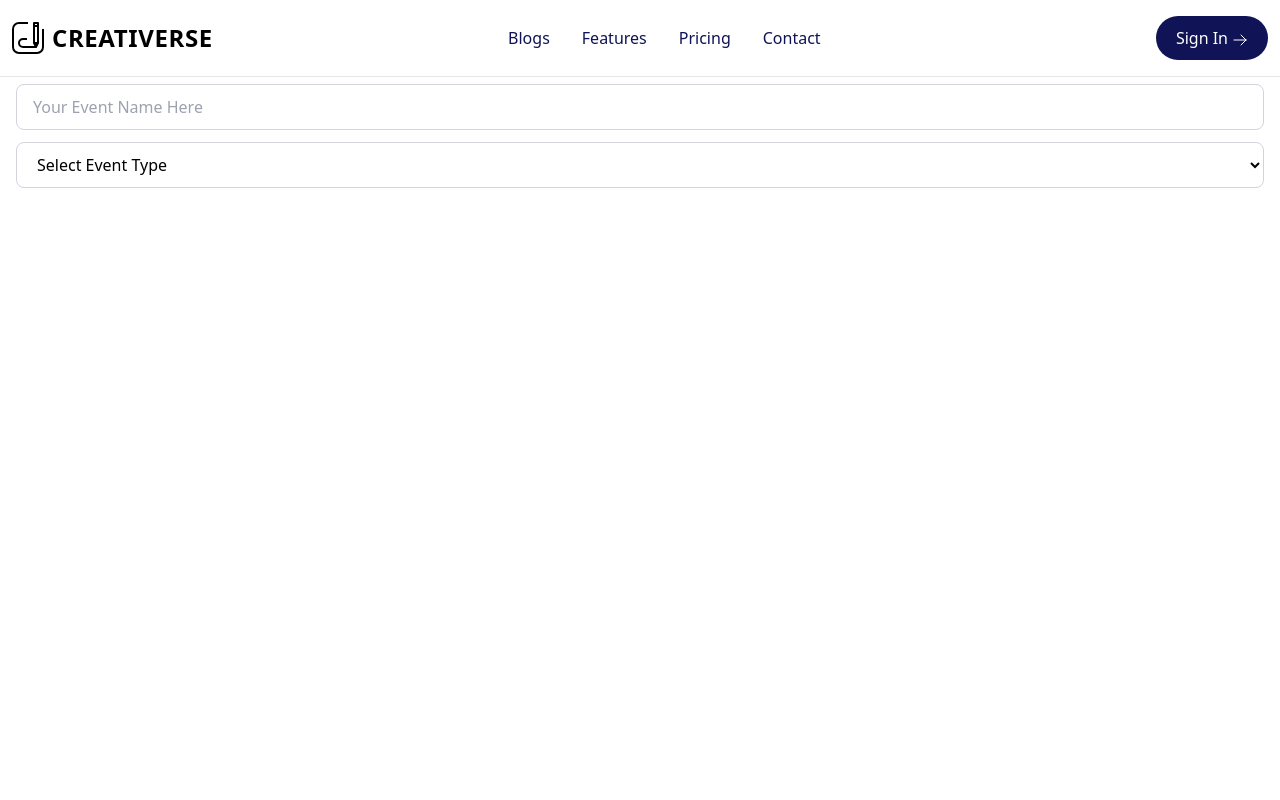
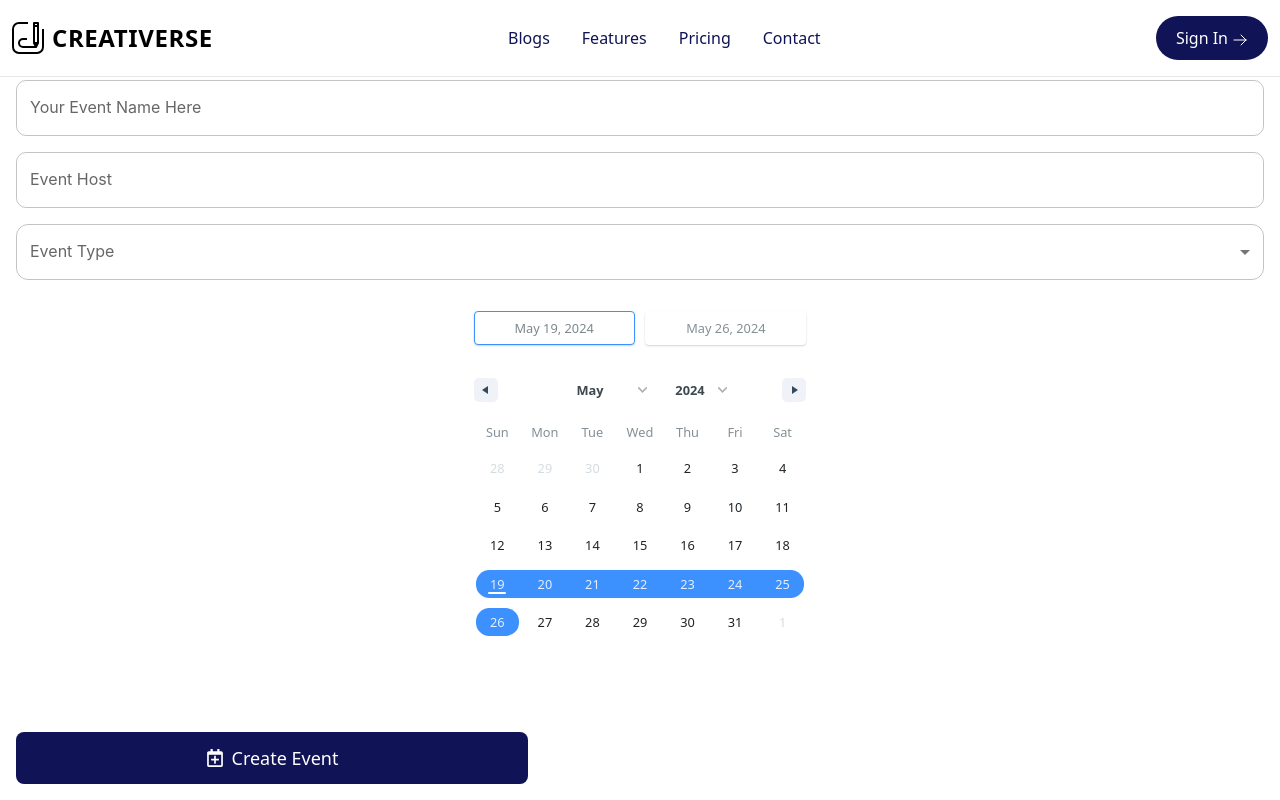
Before and after one commit to tanpreetjolly/fountane-getogether, a React (Vite) app in the folder client/: page /events/create in a window 1280 px wide. Built offline with nearby package versions, Linux system fonts and the light colour scheme; no server answers; a web font is replaced by a local one; what react-confirm would draw is missing.

Commit message:
feat : create event page

```diff
--- a/client/package.json
+++ b/client/package.json
@@ -28,10 +28,12 @@
     "@emotion/styled": "^11.11.0",
     "@mui/icons-material": "^5.15.4",
     "@mui/material": "^5.15.4",
+    "@mui/x-date-pickers": "^7.5.0",
     "@reduxjs/toolkit": "^2.0.1",
     "@types/react-infinite-scroll-component": "^5.0.0",
     "axios": "^1.6.7",
     "date-fns": "^3.5.0",
+    "dayjs": "^1.11.11",
     "editorjs-alert": "^1.1.3",
     "editorjs-button": "^1.0.4",
     "editorjs-table": "^1.4.10",
@@ -42,6 +44,7 @@
     "mui-one-time-password-input": "^2.0.2",
     "react": "^18.2.0",
     "react-confirm": "^0.3.0-7",
+    "react-date-range": "^2.0.1",
     "react-dom": "^18.2.0",
     "react-dropzone": "^14.2.3",
     "react-hot-toast": "^2.4.1",
--- a/client/src/App.tsx
+++ b/client/src/App.tsx
@@ -63,7 +63,7 @@ const ProtectedRoute = () => {
 const router = createBrowserRouter([
   {
     path: "embed/blog/:id",
-    element: <Blog isEmbed={true} />,
+
   },
   {
     path: "/",
--- a/client/src/components/CreateEvent.tsx
+++ b/client/src/components/CreateEvent.tsx
@@ -1,34 +1,102 @@
-import React from "react";
+import "react-date-range/dist/styles.css" // main style file
+import "react-date-range/dist/theme/default.css" // theme css file
+import React from "react"
+import {
+  TextField,
+  MenuItem,
+  Select,
+  FormControl,
+  InputLabel,
+} from "@mui/material"
+import { styled } from "@mui/system"
+import DatePicker from "./DatePicker"
+import Button from "./Button"
+import { FaRegCalendarPlus } from "react-icons/fa"
+import { useNavigate } from "react-router-dom"
 
-type Props = {};
 
-const CreateEvent = (props: Props) => {
+const RoundedTextField = styled(TextField)(({}) => ({
+  "& .MuiOutlinedInput-root": {
+    borderRadius: 10,
+  },
+}))
+
+const RoundedSelect = styled(Select)(() => ({
+  "& .MuiOutlinedInput-root": {
+    borderRadius: 10,
+  },
+}))
+
+const CreateEvent = ( ) => {
+  const [eventType, setEventType] = React.useState("")
+  const navigate = useNavigate()
+
+  const handleEventTypeChange = (
+    event: React.ChangeEvent<{ value: unknown }>,
+  ) => {
+    setEventType(event.target.value as string)
+  }
+  const handleCreateEvent = () => {
+    navigate("/events/1")
+  }
   return (
-    <div className="px-4 mx-auto flex flex-col gap-2">
-      <div>
-        <input
-          type="text"
-          id="eventName"
-          name="eventName"
-          placeholder="Your Event Name Here"
-          className="mt-1 p-2.5 px-4 w-full border border-gray-300 rounded-lg focus:border-gray-300 focus:outline-none focus:ring-2 focus:ring-offset-2 focus:ring-gray-300 transition-colors duration-300"
+    <div className="px-4 mx-auto flex flex-col min-h-[90vh]">
+      <RoundedTextField
+        id="eventName"
+        name="eventName"
+        label="Your Event Name Here"
+        variant="outlined"
+        fullWidth
+      />
+
+      <RoundedTextField
+        id="host"
+        name="host"
+        label="Event Host"
+        variant="outlined"
+        fullWidth
+        className="!mt-4"
+      />
+      <FormControl fullWidth variant="outlined" margin="normal">
+        <InputLabel id="eventtype-label">Event Type</InputLabel>
+        <RoundedSelect
+          labelId="eventtype-label"
+          id="eventtype"
+          name="eventtype"
+          value={eventType}
+          onChange={handleEventTypeChange as any}
+          label="Event Type"
+          className="!rounded-xl"
+        >
+          <MenuItem value="">
+            <em>None</em>
+          </MenuItem>
+          <MenuItem value="wedding">Wedding</MenuItem>
+          <MenuItem value="conference">Conference</MenuItem>
+          <MenuItem value="party">Party</MenuItem>
+          <MenuItem value="concert">Concert</MenuItem>
+        </RoundedSelect>
+      </FormControl>
+
+      <DatePicker />
+      <div className="mt-auto mb-4">
+        <Button
+          text="Create Event"
+          icon={<FaRegCalendarPlus />}
+          onClick={handleCreateEvent}
         />
       </div>
-      <div>
-        <select
-          id="eventtype"
-          name="eventtype"
-          className="mt-1 p-2.5 px-4 w-full border bg-transparent border-gray-300 rounded-lg focus:border-gray-300 focus:outline-none focus:ring-2 focus:ring-offset-2 focus:ring-gray-300 transition-colors duration-300"
-        >
-          <option value="">Select Event Type</option>
-          <option value="wedding">Wedding</option>
-          <option value="conference">Conference</option>
-          <option value="party">Party</option>
-          <option value="concert">Concert</option>
-        </select>
-      </div>
+      <style>
+        {`
+        .rdrCalendarWrapper{
+          font-size : 0.8rem;
+        }
+        .rdrDateDisplayWrapper{
+          background-color: transparent;
+        }`}
+      </style>
     </div>
-  );
-};
+  )
+}
 
-export default CreateEvent;
+export default CreateEvent
--- /dev/null
+++ b/client/src/components/DatePicker.tsx
@@ -0,0 +1,35 @@
+import { addDays } from 'date-fns';
+import { useState } from 'react';
+import { DateRange } from 'react-date-range';
+import { format } from 'date-fns';
+import { useNavigate } from 'react-router-dom';
+
+const DatePicker = () => {
+  const navigate = useNavigate();
+  const [state, setState] = useState([
+    {
+      startDate: new Date(),
+      endDate: addDays(new Date(), 7),
+      key: 'selection',
+    },
+  ]);
+
+  const handleSelect = (ranges: any) => {
+    setState([ranges.selection ]);
+  };
+
+
+
+  return (
+      <DateRange
+        // editableDateInputs={true}
+        onChange={handleSelect}
+        moveRangeOnFirstSelection={false}
+        ranges={state}
+        className="mx-auto my-3 text-gray-700"
+      />
+
+  );
+};
+
+export default DatePicker;
--- a/client/src/components/EventCard.tsx
+++ b/client/src/components/EventCard.tsx
@@ -9,7 +9,7 @@ const EventCard = () => {
 
   return (
     <button
-      className="container p-5 flex flex-col gap-0.5 text-left bg-white w-full border border-gray-300 my-4 rounded-lg shadow-sm  font-inter"
+      className="container p-5 flex flex-col gap-0.5 text-left bg-white w-full border border-gray-300 my-4 rounded-lg shadow-sm  !font-inter"
       onClick={() => {
         navigate("/events/1");
       }}
--- a/client/types/index.d.ts
+++ b/client/types/index.d.ts
@@ -11,3 +11,4 @@ declare module "editorjs-button"
 declare module "@editorjs/inline-code"
 declare module "editorjs-text-color-plugin"
 declare module "editorjs-text-alignment-blocktune"
+declare module "react-date-range"
```
Also changed, not shown: 1 other file (tests, documents, lock files or other folders).
